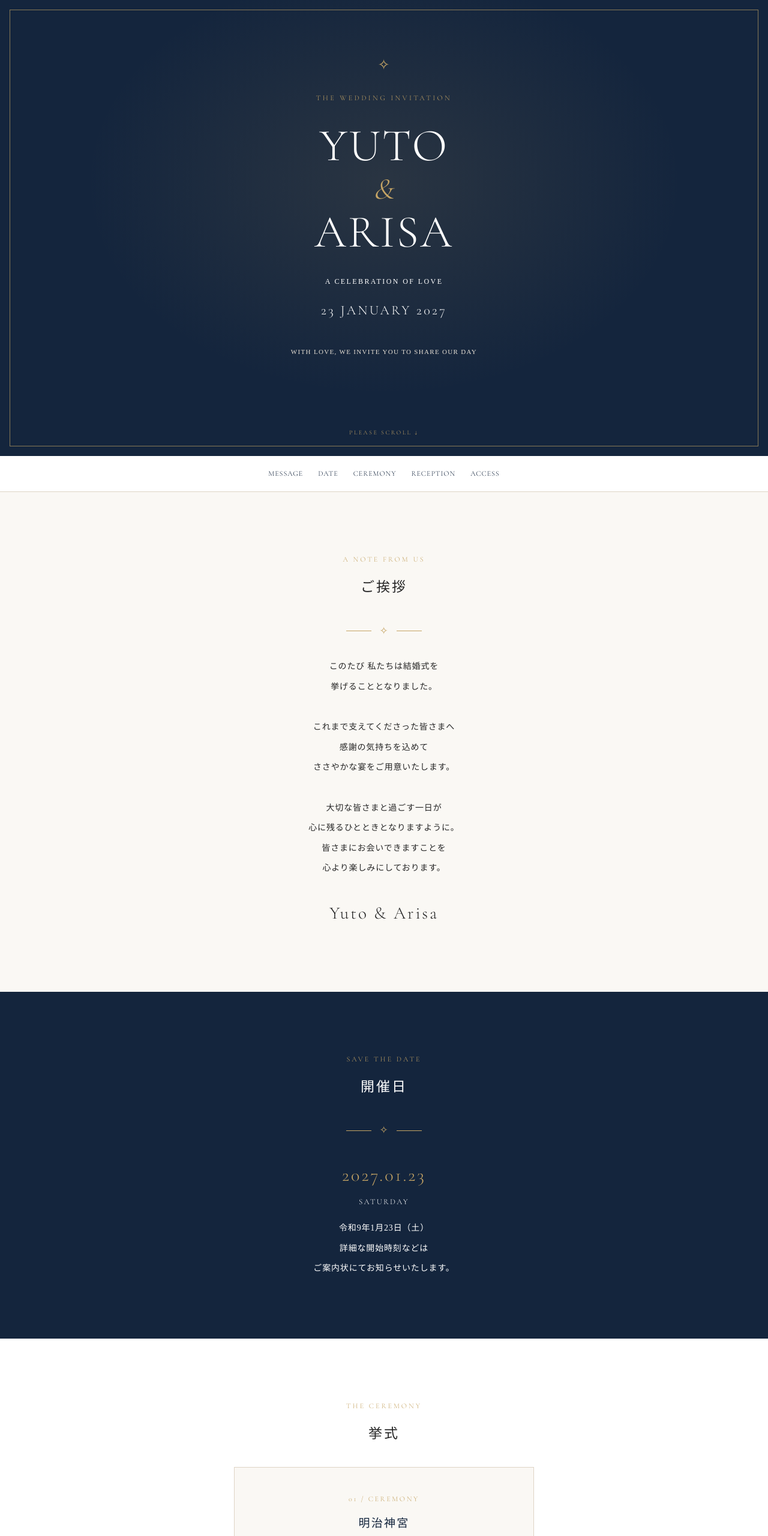
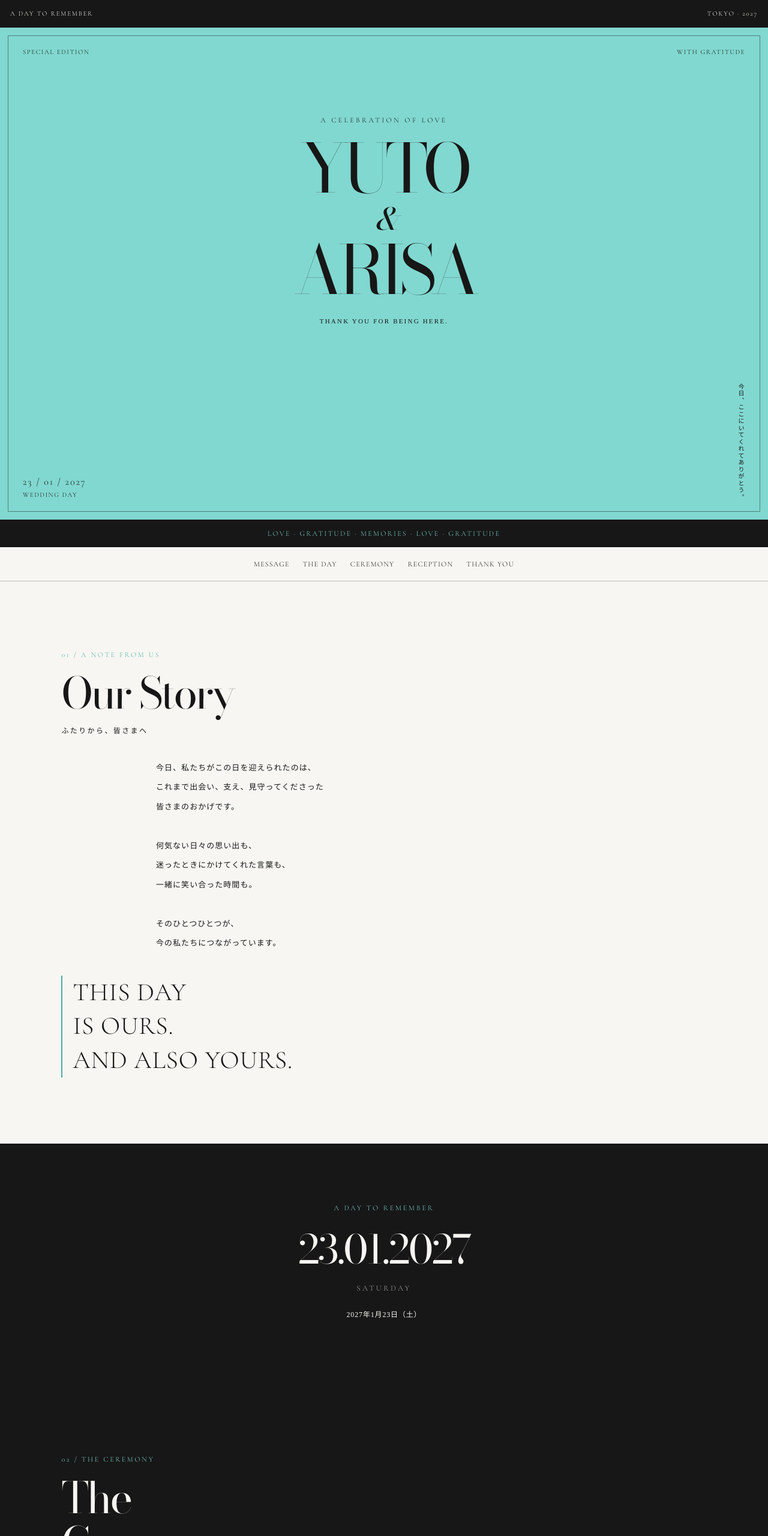
Before and after one commit to hzcvgry676-cmd/yuto-arisa-wedding, a plain HTML site: page index.html in a window 1280 px wide. Shown: the top 2560 px of the page at 60% size. Drawn offline with nearby package versions, Linux system fonts and the light colour scheme.

Commit message:
Update index.html

```diff
--- a/index.html
+++ b/index.html
@@ -3,505 +3,562 @@
 <html lang="ja">
 <head>
   <meta charset="UTF-8">
-  <meta name="viewport" content="width=device-width, initial-scale=1.0">
-  <meta name="theme-color" content="#14253D">
-  <meta name="description" content="YUTO & ARISA Wedding — 2027.01.23">
-  <title>YUTO & ARISA | Wedding Invitation</title>
+  <meta name="viewport" content="width=device-width, initial-scale=1">
+  <meta name="theme-color" content="#81D8D0">
+  <meta name="description" content="YUTO & ARISA — A day of love and gratitude.">
+  <title>YUTO & ARISA — WITH GRATITUDE</title>
 
   <link rel="preconnect" href="https://fonts.googleapis.com">
   <link rel="preconnect" href="https://fonts.gstatic.com" crossorigin>
-  <link href="https://fonts.googleapis.com/css2?family=Cormorant+Garamond:wght@300;400;500;600&family=Noto+Serif+JP:wght@300;400;500&display=swap" rel="stylesheet">
+  <link href="https://fonts.googleapis.com/css2?family=Bodoni+Moda:opsz,wght@6..96,400;6..96,500&family=Cormorant+Garamond:wght@300;400;500&family=Noto+Serif+JP:wght@300;400;500&display=swap" rel="stylesheet">
 
   <style>
     :root {
-      --navy: #14253D;
-      --navy-light: #223752;
-      --burgundy: #702B3B;
-      --gold: #C6A565;
-      --ivory: #FAF8F4;
-      --white: #FFFFFF;
-      --ink: #262626;
-      --muted: #69645F;
-      --line: #DED4C5;
-      --serif: "Cormorant Garamond", "Times New Roman", serif;
-      --jp-serif: "Noto Serif JP", "Yu Mincho", "Hiragino Mincho ProN", serif;
+      --blue: #81D8D0;
+      --blue-deep: #4BAFA8;
+      --paper: #F7F6F2;
+      --black: #171717;
+      --grey: #A8A8A5;
+      --muted: #5B625F;
+      --line: rgba(23,23,23,.25);
+      --display: "Bodoni Moda", "Times New Roman", serif;
+      --editorial: "Cormorant Garamond", Georgia, serif;
+      --jp: "Noto Serif JP", "Yu Mincho", serif;
     }
 
-    * {
-      box-sizing: border-box;
-    }
+    * { box-sizing: border-box; }
 
-    html {
-      scroll-behavior: smooth;
-    }
+    html { scroll-behavior: smooth; }
 
     body {
       margin: 0;
-      background: var(--ivory);
-      color: var(--ink);
-      font-family: var(--jp-serif);
+      background: var(--paper);
+      color: var(--black);
+      font-family: var(--jp);
       font-size: 14px;
       font-weight: 300;
-      line-height: 2.1;
-      letter-spacing: 0.06em;
+      line-height: 2;
+      letter-spacing: .06em;
       -webkit-font-smoothing: antialiased;
     }
 
-    a {
-      color: inherit;
-      text-decoration: none;
+    a { color: inherit; text-decoration: none; }
+
+    .micro-header {
+      display: flex;
+      justify-content: space-between;
+      gap: 12px;
+      padding: 12px 17px;
+      background: var(--black);
+      color: var(--paper);
+      font-family: var(--editorial);
+      font-size: 11px;
+      letter-spacing: .16em;
+      text-transform: uppercase;
     }
 
-    .hero {
+    /* 表紙：後から写真を追加できるデザイン */
+    .cover {
       position: relative;
-      overflow: hidden;
+      isolation: isolate;
       min-height: 88svh;
       display: flex;
       flex-direction: column;
-      align-items: center;
-      justify-content: center;
-      padding: 64px 22px;
-      text-align: center;
-      color: var(--white);
-      background:
-        radial-gradient(ellipse at 50% 40%, rgba(198,165,101,.12), transparent 55%),
-        var(--navy);
+      justify-content: space-between;
+      overflow: hidden;
+      padding: 24px 22px 28px;
+      background: var(--blue);
+      color: var(--black);
     }
 
-    .hero::before {
+    /* 写真を入れる場合は cover に background-image を追加 */
+
+    .cover::before {
       content: "";
       position: absolute;
-      inset: 16px;
-      border: 1px solid rgba(198,165,101,.65);
+      inset: 13px;
+      border: 1px solid rgba(23,23,23,.45);
       pointer-events: none;
+      z-index: -1;
     }
 
-    .hero::after {
-      content: "✧";
-      position: absolute;
-      top: 11%;
-      color: var(--gold);
-      font-size: 24px;
-      font-family: var(--serif);
+    .cover-top,
+    .cover-main,
+    .cover-bottom {
+      position: relative;
     }
 
-    .eyebrow {
-      margin: 0 0 24px;
-      color: var(--gold);
-      font-family: var(--serif);
+    .cover-top,
+    .cover-bottom {
+      display: flex;
+      justify-content: space-between;
+      align-items: flex-start;
+      gap: 12px;
+      font-family: var(--editorial);
+      font-size: 11px;
+      line-height: 1.6;
+      letter-spacing: .14em;
+      text-transform: uppercase;
+    }
+
+    .cover-main {
+      margin: auto 0;
+      padding: 54px 0;
+      text-align: center;
+    }
+
+    .edition {
+      margin: 0 0 20px;
+      font-family: var(--editorial);
       font-size: 12px;
       letter-spacing: .28em;
       text-transform: uppercase;
     }
 
-    .hero h1 {
+    .cover h1 {
       margin: 0;
-      font-family: var(--serif);
-      font-size: clamp(43px, 10vw, 76px);
-      font-weight: 300;
-      line-height: 1.12;
-      letter-spacing: .035em;
+      font-family: var(--display);
+      font-size: clamp(58px, 15vw, 112px);
+      font-weight: 400;
+      letter-spacing: -.07em;
+      line-height: .88;
     }
 
-    .ampersand {
-      display: block;
-      margin: 2px 0;
-      color: var(--gold);
-      font-size: .65em;
+    .cover h1 span { display: block; }
+
+    .cover h1 .amp {
+      margin: 10px 0;
+      font-size: .45em;
+      line-height: 1;
       font-style: italic;
     }
 
-    .hero-subtitle {
-      margin: 27px 0 8px;
-      font-size: 12px;
+    .cover-caption {
+      margin: 25px 0 0;
+      font-size: 11px;
       letter-spacing: .2em;
     }
 
-    .hero-date {
-      margin: 4px 0 0;
-      font-family: var(--serif);
-      font-size: 22px;
-      font-weight: 300;
+    .cover-bottom {
+      align-items: flex-end;
+    }
+
+    .cover-date {
+      font-family: var(--editorial);
+      font-size: 16px;
+      letter-spacing: .12em;
+    }
+
+    .cover-vertical {
+      writing-mode: vertical-rl;
+      font-size: 10px;
       letter-spacing: .15em;
     }
 
-    .hero-note {
-      margin-top: 34px;
-      color: #E6DFD4;
-      font-size: 11px;
-      letter-spacing: .12em;
-    }
-
-    .scroll-note {
-      position: absolute;
-      bottom: 28px;
-      color: var(--gold);
-      font-family: var(--serif);
-      font-size: 10px;
-      letter-spacing: .25em;
+    .marquee {
+      padding: 11px 14px;
+      background: var(--black);
+      color: var(--blue);
+      font-family: var(--editorial);
+      font-size: 12px;
+      text-align: center;
+      letter-spacing: .19em;
     }
 
     .navigation {
       display: flex;
       justify-content: center;
       flex-wrap: wrap;
-      gap: 10px 25px;
-      padding: 17px 12px;
-      background: var(--white);
+      gap: 8px 22px;
+      padding: 16px 10px;
       border-bottom: 1px solid var(--line);
+      background: var(--paper);
     }
 
     .navigation a {
-      font-family: var(--serif);
+      font-family: var(--editorial);
       font-size: 12px;
-      letter-spacing: .08em;
-      color: var(--navy);
+      letter-spacing: .1em;
     }
 
     .section {
       padding: 76px 24px;
-      text-align: center;
-      scroll-margin-top: 24px;
+      scroll-margin-top: 20px;
     }
 
-    .section-white {
-      background: var(--white);
+    .section-blue {
+      background: var(--blue);
+      color: var(--black);
     }
 
-    .section-navy {
-      background: var(--navy);
-      color: var(--white);
+    .section-black {
+      background: var(--black);
+      color: var(--paper);
     }
 
-    .section-burgundy {
-      background: var(--burgundy);
-      color: var(--white);
+    .section-paper {
+      background: var(--paper);
+      color: var(--black);
     }
 
-    .section-label {
-      margin: 0 0 10px;
-      color: var(--gold);
-      font-family: var(--serif);
+    .section-number {
+      margin-bottom: 15px;
+      color: var(--blue-deep);
+      font-family: var(--editorial);
       font-size: 12px;
-      letter-spacing: .25em;
-      text-transform: uppercase;
+      letter-spacing: .22em;
+    }
+
+    .section-black .section-number {
+      color: var(--blue);
     }
 
     .section h2 {
-      margin: 0 0 30px;
-      font-family: var(--jp-serif);
-      font-size: 23px;
+      margin: 0;
+      font-family: var(--display);
+      font-size: clamp(43px, 11vw, 72px);
       font-weight: 400;
-      letter-spacing: .13em;
+      letter-spacing: -.045em;
+      line-height: 1.05;
     }
 
-    .section-navy h2,
-    .section-burgundy h2 {
-      color: var(--white);
+    .jp-title {
+      margin: 12px 0 34px;
+      font-size: 12px;
+      letter-spacing: .2em;
     }
 
-    .ornament {
-      display: flex;
-      align-items: center;
-      justify-content: center;
-      gap: 13px;
-      margin: 25px auto;
-      color: var(--gold);
-      font-family: var(--serif);
-      font-size: 17px;
+    .copy {
+      max-width: 510px;
+      margin: 0;
+      font-size: 13px;
+      line-height: 2.5;
+      letter-spacing: .08em;
     }
 
-    .ornament::before,
-    .ornament::after {
-      content: "";
-      width: 42px;
-      height: 1px;
-      background: var(--gold);
+    .pullquote {
+      margin: 37px 0 0;
+      padding-left: 17px;
+      border-left: 2px solid var(--blue-deep);
+      font-family: var(--editorial);
+      font-size: clamp(26px, 6.5vw, 42px);
+      line-height: 1.35;
+      letter-spacing: .02em;
     }
 
-    .intro {
-      max-width: 490px;
-      margin: 0 auto;
-      font-size: 13px;
-      line-height: 2.4;
+    .date-poster {
+      padding: 60px 18px;
+      background: var(--black);
+      color: var(--paper);
+      text-align: center;
     }
 
-    .names {
-      margin: 28px 0 0;
-      font-family: var(--serif);
-      font-size: 29px;
-      font-weight: 300;
+    .date-eyebrow {
+      margin: 0 0 18px;
+      color: var(--blue);
+      font-family: var(--editorial);
+      font-size: 12px;
+      letter-spacing: .24em;
+    }
+
+    .date-main {
+      margin: 0;
+      font-family: var(--display);
+      font-size: clamp(38px, 10vw, 66px);
+      font-weight: 400;
+      line-height: 1.2;
+      letter-spacing: -.04em;
+    }
+
+    .date-day {
+      margin: 12px 0 0;
+      color: var(--grey);
+      font-family: var(--editorial);
+      font-size: 13px;
+      letter-spacing: .25em;
+    }
+
+    .date-jp {
+      margin-top: 19px;
+      font-size: 12px;
+    }
+
+    .place {
+      padding: 25px 0;
+      border-top: 1px solid rgba(168,168,165,.45);
+    }
+
+    .place:last-child {
+      border-bottom: 1px solid rgba(168,168,165,.45);
+    }
+
+    .place-index {
+      color: var(--blue);
+      font-family: var(--editorial);
+      font-size: 12px;
+      letter-spacing: .2em;
+    }
+
+    .place h3 {
+      margin: 10px 0 0;
+      font-size: 22px;
+      font-weight: 400;
       letter-spacing: .1em;
     }
 
-    .date-large {
-      margin: 18px 0 0;
-      color: var(--gold);
-      font-family: var(--serif);
-      font-size: 30px;
+    .place-en {
+      margin: 0 0 15px;
+      color: var(--grey);
+      font-family: var(--editorial);
+      font-size: 15px;
+      letter-spacing: .08em;
+    }
+
+    .place p {
+      font-size: 12px;
+      line-height: 2.2;
+    }
+
+    .venue-link {
+      display: inline-block;
+      margin-top: 10px;
+      padding: 8px 14px;
+      border: 1px solid currentColor;
+      font-family: var(--editorial);
+      font-size: 12px;
       letter-spacing: .1em;
     }
 
-    .date-detail {
-      margin-top: 0;
-      font-family: var(--serif);
+    .closing {
+      padding: 80px 22px;
+      background: var(--blue);
+      text-align: center;
+    }
+
+    .closing-kicker {
+      margin: 0 0 23px;
+      font-family: var(--editorial);
+      font-size: 12px;
+      letter-spacing: .23em;
+    }
+
+    .closing h2 {
+      margin: 0;
+      font-family: var(--display);
+      font-size: clamp(42px, 11vw, 76px);
+      font-weight: 400;
+      line-height: 1.12;
+      letter-spacing: -.04em;
+    }
+
+    .closing-copy {
+      margin: 26px auto 0;
+      font-size: 12px;
+      line-height: 2.3;
+    }
+
+    .closing-date {
+      margin-top: 38px;
+      font-family: var(--editorial);
       font-size: 13px;
       letter-spacing: .18em;
     }
 
-    .event-card {
-      max-width: 500px;
-      margin: 0 auto 22px;
-      padding: 28px 20px;
-      border: 1px solid var(--line);
-      background: var(--ivory);
-    }
-
-    .event-number {
-      color: var(--gold);
-      font-family: var(--serif);
-      font-size: 13px;
-      letter-spacing: .22em;
-    }
-
-    .event-card h3 {
-      margin: 9px 0;
-      color: var(--navy);
-      font-size: 19px;
-      font-weight: 400;
+    footer {
+      display: flex;
+      justify-content: space-between;
+      gap: 10px;
+      padding: 15px 18px;
+      background: var(--black);
+      color: var(--paper);
+      font-family: var(--editorial);
+      font-size: 10px;
       letter-spacing: .12em;
     }
 
-    .event-card p {
-      margin: 5px 0;
-      font-size: 12px;
-      line-height: 2;
+    @media (min-width: 700px) {
+      .cover {
+        min-height: 820px;
+        padding: 32px 38px;
       }
 
-    .venue-name {
-      margin: 5px 0 14px;
-      color: var(--gold);
-      font-family: var(--serif);
-      font-size: 22px;
-      letter-spacing: .04em;
+      .section {
+        padding: 110px max(8vw, 40px);
       }
 
-    .text-link {
-      display: inline-block;
-      margin-top: 14px;
-      padding: 8px 19px;
-      border: 1px solid var(--gold);
-      color: var(--navy);
-      font-family: var(--serif);
-      font-size: 12px;
-      letter-spacing: .1em;
+      .section > .copy,
+      .section > .place-list {
+        max-width: 760px;
+        margin-left: auto;
+        margin-right: auto;
       }
 
-    .section-navy .text-link,
-    .section-burgundy .text-link {
-      color: var(--white);
+      .date-poster {
+        padding: 95px 30px;
       }
 
       .closing {
-      padding: 66px 22px;
-      text-align: center;
-      background: var(--ivory);
-    }
-
-    .closing-title {
-      margin: 0;
-      color: var(--navy);
-      font-family: var(--serif);
-      font-size: 35px;
-      font-weight: 300;
-      letter-spacing: .08em;
-    }
-
-    .closing p {
-      margin: 18px auto;
-      font-size: 12px;
-      line-height: 2.3;
-    }
-
-    footer {
-      padding: 27px 16px;
-      text-align: center;
-      color: var(--white);
-      background: var(--navy);
-    }
-
-    footer p {
-      margin: 0;
-      color: var(--gold);
-      font-family: var(--serif);
-      font-size: 12px;
-      letter-spacing: .18em;
-    }
-
-    footer small {
-      display: block;
-      margin-top: 8px;
-      color: #E7E1D8;
-      font-size: 10px;
-      letter-spacing: .08em;
-    }
-
-    @media (min-width: 700px) {
-      .hero {
-        min-height: 760px;
-      }
-
-      .section {
-        padding: 100px 30px;
-      }
-
-      .intro {
-        font-size: 14px;
-      }
-
-      .event-card {
-        padding: 35px 30px;
+        padding: 115px 30px;
       }
     }
 
     @media (prefers-reduced-motion: reduce) {
-      html {
-        scroll-behavior: auto;
-      }
+      html { scroll-behavior: auto; }
     }
   </style>
 </head>
 
 <body>
-  <header class="hero">
-    <p class="eyebrow">The Wedding Invitation</p>
+  <div class="micro-header">
+    <span>A Day To Remember</span>
+    <span>Tokyo · 2027</span>
+  </div>
+
+  <header class="cover">
+    <div class="cover-top">
+      <span>Special Edition</span>
+      <span>With Gratitude</span>
+    </div>
+
+    <div class="cover-main">
+      <p class="edition">A Celebration Of Love</p>
       <h1>
-      YUTO
-      <span class="ampersand">&</span>
-      ARISA
+        <span>YUTO</span>
+        <span class="amp">&amp;</span>
+        <span>ARISA</span>
       </h1>
-    <p class="hero-subtitle">A CELEBRATION OF LOVE</p>
-    <p class="hero-date">23 JANUARY 2027</p>
-    <p class="hero-note">WITH LOVE, WE INVITE YOU TO SHARE OUR DAY</p>
-    <span class="scroll-note">PLEASE SCROLL ↓</span>
+      <p class="cover-caption">THANK YOU FOR BEING HERE.</p>
+    </div>
+
+    <div class="cover-bottom">
+      <div>
+        <div class="cover-date">23 / 01 / 2027</div>
+        <div>WEDDING DAY</div>
+      </div>
+      <div class="cover-vertical">今日、ここにいてくれてありがとう。</div>
+    </div>
   </header>
+
+  <div class="marquee">
+    LOVE · GRATITUDE · MEMORIES · LOVE · GRATITUDE
+  </div>
 
   <nav class="navigation" aria-label="ページ内メニュー">
     <a href="#message">MESSAGE</a>
-    <a href="#date">DATE</a>
+    <a href="#date">THE DAY</a>
     <a href="#ceremony">CEREMONY</a>
     <a href="#reception">RECEPTION</a>
-    <a href="#access">ACCESS</a>
+    <a href="#thanks">THANK YOU</a>
   </nav>
 
   <main>
-    <section class="section" id="message">
-      <p class="section-label">A Note From Us</p>
-      <h2>ご挨拶</h2>
-      <div class="ornament">✧</div>
-      <p class="intro">
-        このたび 私たちは結婚式を<br>
-        挙げることとなりました。<br><br>
-        これまで支えてくださった皆さまへ<br>
-        感謝の気持ちを込めて<br>
-        ささやかな宴をご用意いたします。<br><br>
-        大切な皆さまと過ごす一日が<br>
-        心に残るひとときとなりますように。<br>
-        皆さまにお会いできますことを<br>
-        心より楽しみにしております。
+    <section class="section section-paper" id="message">
+      <div class="section-number">01 / A NOTE FROM US</div>
+      <h2>Our Story</h2>
+      <p class="jp-title">ふたりから、皆さまへ</p>
+
+      <p class="copy">
+        今日、私たちがこの日を迎えられたのは、<br>
+        これまで出会い、支え、見守ってくださった<br>
+        皆さまのおかげです。<br><br>
+        何気ない日々の思い出も、<br>
+        迷ったときにかけてくれた言葉も、<br>
+        一緒に笑い合った時間も。<br><br>
+        そのひとつひとつが、<br>
+        今の私たちにつながっています。
       </p>
-      <p class="names">Yuto &amp; Arisa</p>
-    </section>
 
-    <section class="section section-navy" id="date">
-      <p class="section-label">Save The Date</p>
-      <h2>開催日</h2>
-      <div class="ornament">✧</div>
-      <p class="date-large">2027.01.23</p>
-      <p class="date-detail">SATURDAY</p>
-      <p class="intro">
-        令和9年1月23日（土）<br>
-        詳細な開始時刻などは<br>
-        ご案内状にてお知らせいたします。
+      <p class="pullquote">
+        THIS DAY<br>
+        IS OURS.<br>
+        AND ALSO YOURS.
       </p>
     </section>
 
-    <section class="section section-white" id="ceremony">
-      <p class="section-label">The Ceremony</p>
-      <h2>挙式</h2>
-      <div class="event-card">
-        <p class="event-number">01 / CEREMONY</p>
+    <section class="date-poster" id="date">
+      <p class="date-eyebrow">A DAY TO REMEMBER</p>
+      <p class="date-main">23.01.2027</p>
+      <p class="date-day">SATURDAY</p>
+      <p class="date-jp">2027年1月23日（土）</p>
+    </section>
+
+    <section class="section section-black" id="ceremony">
+      <div class="section-number">02 / THE CEREMONY</div>
+      <h2>The<br>Ceremony</h2>
+      <p class="jp-title">挙式 · 明治神宮</p>
+
+      <div class="place-list">
+        <div class="place">
+          <div class="place-index">LOCATION 01</div>
           <h3>明治神宮</h3>
-        <p>Meiji Jingu</p>
-        <div class="ornament">✧</div>
+          <p class="place-en">MEIJI JINGU</p>
           <p>
-          伝統と厳かな雰囲気に包まれた場所で<br>
-          新たな一歩を迎えます。
+            大切な人たちに見守られながら、<br>
+            新しい一歩を迎える場所。
           </p>
-        <a class="text-link"
+          <a class="venue-link"
              href="https://www.meijijingu.or.jp/"
              target="_blank"
-           rel="noopener noreferrer">
-          OFFICIAL WEBSITE ↗
-        </a>
+             rel="noopener noreferrer">OFFICIAL WEBSITE ↗</a>
+        </div>
       </div>
     </section>
 
-    <section class="section" id="reception">
-      <p class="section-label">The Reception</p>
-      <h2>披露宴</h2>
-      <div class="event-card">
-        <p class="event-number">02 / RECEPTION</p>
+    <section class="section section-paper" id="reception">
+      <div class="section-number">03 / THE RECEPTION</div>
+      <h2>The<br>Reception</h2>
+      <p class="jp-title">披露宴 · 明治記念館</p>
+
+      <div class="place-list">
+        <div class="place">
+          <div class="place-index">LOCATION 02</div>
           <h3>明治記念館</h3>
-        <p class="venue-name">Meiji Kinenkan</p>
+          <p class="place-en">MEIJI KINENKAN</p>
           <p>披露宴会場：金鶏の間</p>
-        <div class="ornament">✧</div>
           <p>
-          お食事とともに、皆さまと笑顔あふれる<br>
-          時間を過ごせますことを楽しみにしております。
+            今日ここに集まってくれた皆さまと、<br>
+            笑い合い、語り合い、<br>
+            忘れられない時間を重ねられますように。
           </p>
-        <a class="text-link"
+          <a class="venue-link"
              href="https://www.meijikinenkan.gr.jp/"
              target="_blank"
-           rel="noopener noreferrer">
-          OFFICIAL WEBSITE ↗
-        </a>
+             rel="noopener noreferrer">OFFICIAL WEBSITE ↗</a>
+        </div>
       </div>
     </section>
 
-    <section class="section section-burgundy" id="access">
-      <p class="section-label">Getting There</p>
-      <h2>アクセス</h2>
-      <div class="ornament">✧</div>
-      <p class="intro">
-        会場へのアクセスや当日の詳細につきましては<br>
-        ご案内状をご確認ください。<br><br>
-        ご不明な点がございましたら<br>
-        お気軽にお問い合わせください。
+    <section class="section section-blue" id="thanks">
+      <div class="section-number">04 / WITH GRATITUDE</div>
+      <h2>Thank<br>You.</h2>
+      <p class="jp-title">ありがとうを込めて</p>
+
+      <p class="copy">
+        今日という日を、<br>
+        一緒に迎えてくれてありがとう。<br><br>
+        私たちだけでは、<br>
+        今日の幸せは完成しませんでした。<br><br>
+        皆さまと過ごすこの時間が、<br>
+        ふたりにとって大切な宝物です。<br><br>
+        これまでの感謝を込めて。<br>
+        そして、これからもどうぞよろしくお願いします。
       </p>
-      <a class="text-link"
-         href="https://www.meijikinenkan.gr.jp/"
-         target="_blank"
-         rel="noopener noreferrer">
-        VENUE INFORMATION ↗
-      </a>
     </section>
 
     <section class="closing">
-      <p class="closing-title">With Love</p>
-      <div class="ornament">✧</div>
-      <p>
-        皆さまとお会いできる日を<br>
-        心より楽しみにしております。
+      <p class="closing-kicker">WITH GRATITUDE, ALWAYS.</p>
+      <h2>YUTO<br>&amp;<br>ARISA</h2>
+      <p class="closing-copy">
+        今日、ここにいてくれてありがとう。<br>
+        これからも、私たちらしく。
       </p>
-      <p class="names">YUTO &amp; ARISA</p>
-      <p class="date-detail">23 JANUARY 2027</p>
+      <p class="closing-date">23 JANUARY 2027</p>
     </section>
   </main>
 
   <footer>
-    <p>YUTO &amp; ARISA</p>
-    <small>THANK YOU FOR BEING PART OF OUR STORY</small>
+    <span>YUTO &amp; ARISA</span>
+    <span>WITH GRATITUDE · 2027</span>
   </footer>
 </body>
 </html>
```
Lines whose indentation alone changed are shown as unchanged.
